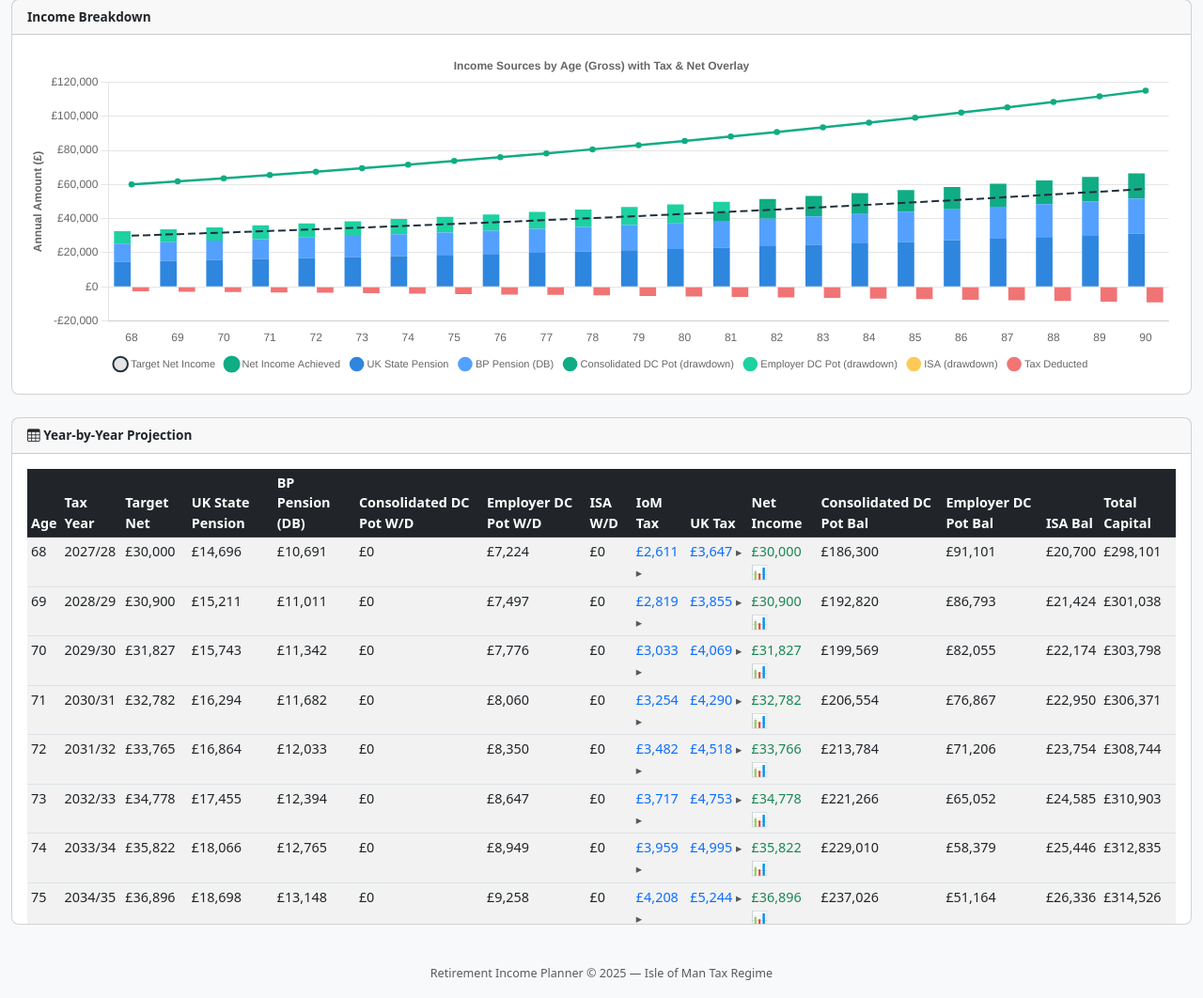
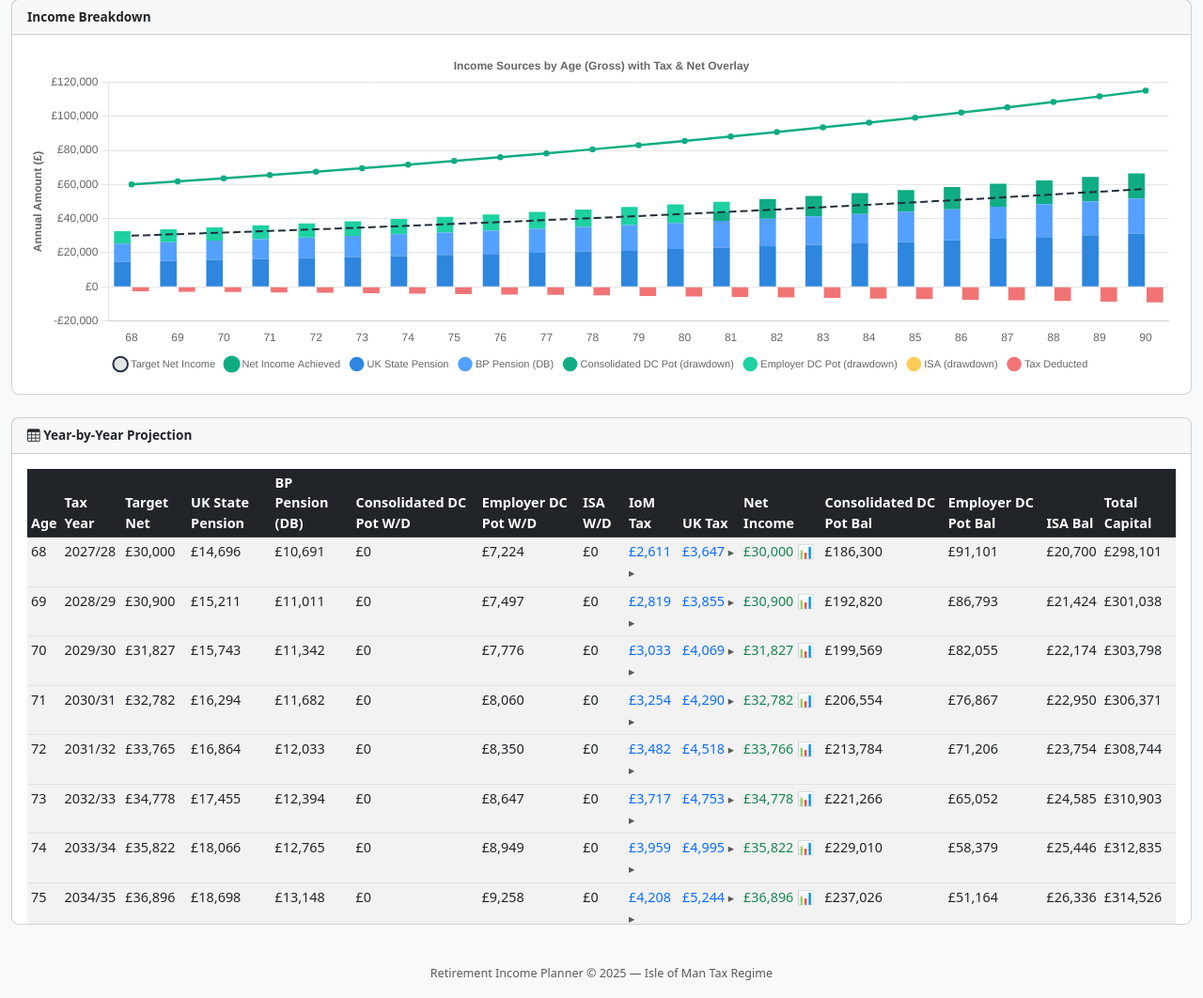
Before and after one commit to zartyblartfast/RetirementIncomePlanner, a Flask app: page / in a window 1280 px wide. Shown: the part 1002-2064 px from the top of the page at 94% size. Run offline with Flask 3, Linux system fonts and the light colour scheme; the visitor is signed in with stand-in values (Sample User, id 1).

Commit message:
Fix: keep waterfall icon inline with net income value (nowrap)

```diff
--- a/templates/dashboard.html
+++ b/templates/dashboard.html
@@ -201,8 +201,8 @@
                         </div>
                     </td>
                     <td class="{% if yr.shortfall %}text-danger fw-bold{% else %}text-success{% endif %}">
-                        <a class="text-decoration-none {% if yr.shortfall %}text-danger fw-bold{% else %}text-success{% endif %}" data-bs-toggle="collapse" href="#waterfall-{{ yr.age }}" role="button" aria-expanded="false" aria-controls="waterfall-{{ yr.age }}">
-                            &pound;{{ "{:,.0f}".format(yr.net_income_achieved) }} &#x1F4CA;
+                        <a class="text-decoration-none {% if yr.shortfall %}text-danger fw-bold{% else %}text-success{% endif %}" data-bs-toggle="collapse" href="#waterfall-{{ yr.age }}" role="button" aria-expanded="false" aria-controls="waterfall-{{ yr.age }}" style="white-space:nowrap;">
+                            &pound;{{ "{:,.0f}".format(yr.net_income_achieved) }}&nbsp;&#x1F4CA;
                         </a>
                     </td>
                     {% for p in config.dc_pots %}
```
